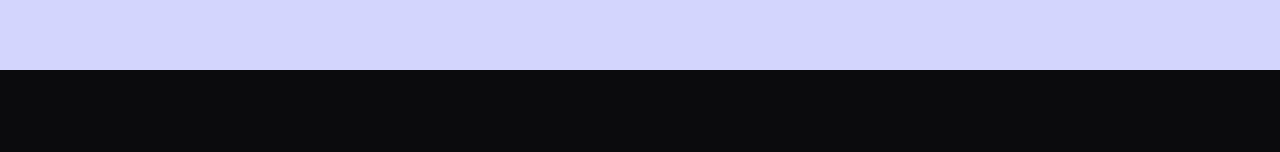
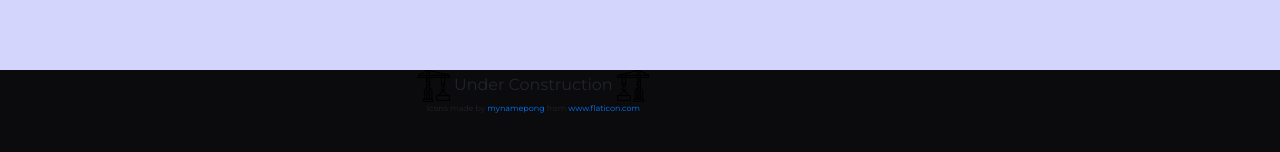
Before and after one commit to GeraxSotelo/geraxsotelo.github.io, a plain HTML site: page index.html in a window 1280 px wide. Shown: the part 970-1122 px from the top of the page. Drawn offline with nearby package versions, Linux system fonts and the light colour scheme.

Commit message:
add info in footer

```diff
--- a/index.html
+++ b/index.html
@@ -84,8 +84,14 @@
     <div class="row">
       <div class="col-12">
         <div class="row">
-          <div class="col-12 col-md-10">
-
+          <div class="col-12 col-md-10 text-center">
+            <img class="crane" src="./images/crane1.png">
+            <span>Under Construction</span>
+            <img class="crane" src="./images/crane2.png">
+            <p class="credits">Icons made by <a href="https://www.flaticon.com/authors/mynamepong"
+                title="mynamepong">mynamepong</a>
+              from
+              <a href="https://www.flaticon.com/" title="Flaticon"> www.flaticon.com</a></p>
           </div>
         </div>
       </div>
--- a/style.css
+++ b/style.css
@@ -41,3 +41,10 @@ footer {
   background-color: var(--first-color);
   min-height: 8em;
 }
+
+.crane{
+  width: 2em;
+}
+.credits {
+  font-size: 0.5em;
+}
```
Also changed, not shown: images/crane1.png (added), images/crane2.png (added).
